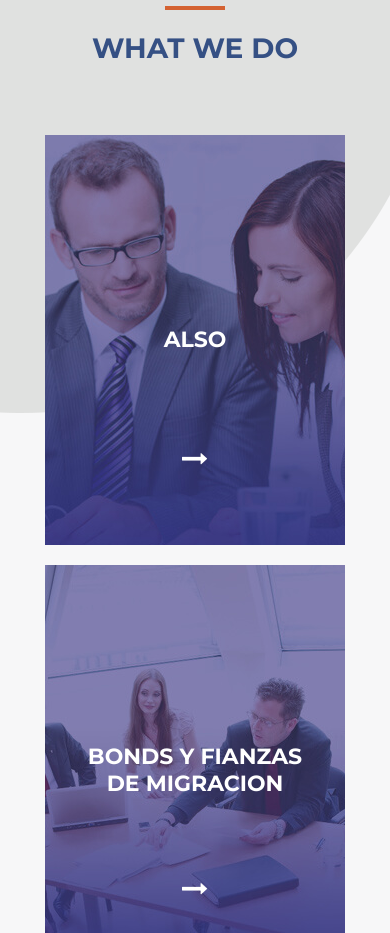
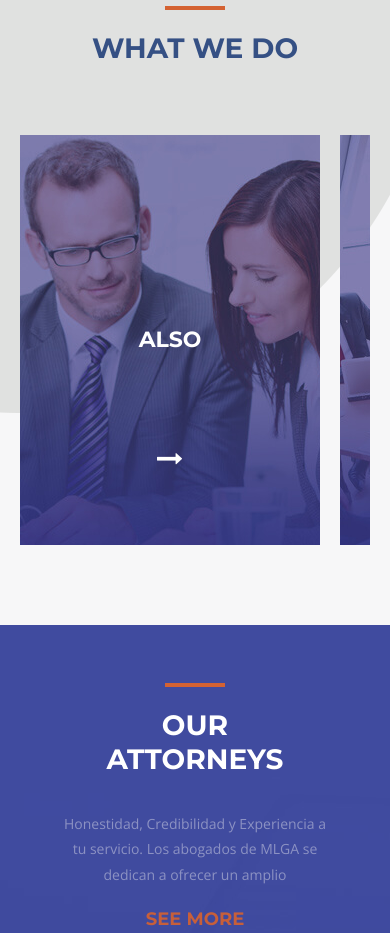
Before and after one commit to sorc97/Lawyer, a plain HTML site: page index.html in a window 390 px wide. Shown: the part 1940-2873 px from the top of the page. Drawn offline with nearby package versions, Linux system fonts and the light colour scheme.

Commit message:
Activities scroll

```diff
--- a/css/main.css
+++ b/css/main.css
@@ -305,7 +305,7 @@ body{
   list-style: none;
   display: flex;
   justify-content: space-between;
-  flex-wrap: wrap;
+  /* flex-wrap: wrap; */
 }
 
 .activities-list-item{
--- a/css/media.css
+++ b/css/media.css
@@ -29,7 +29,8 @@
   }
 
   .activities-list{
-    justify-content: center;
+    /* justify-content: center; */
+    overflow: auto;
   }
 
   .activities-list-item{
@@ -80,7 +81,7 @@
   }
 
   .activities-list-item {
-    width: 300px;
+    min-width: 300px;
     height: 410px;
   }
 
@@ -163,7 +164,7 @@
   }
 
   .activities-list-item{
-    margin-right: 0px;
+    /* margin-right: 0px; */
   }
 
   .img-description{
```
